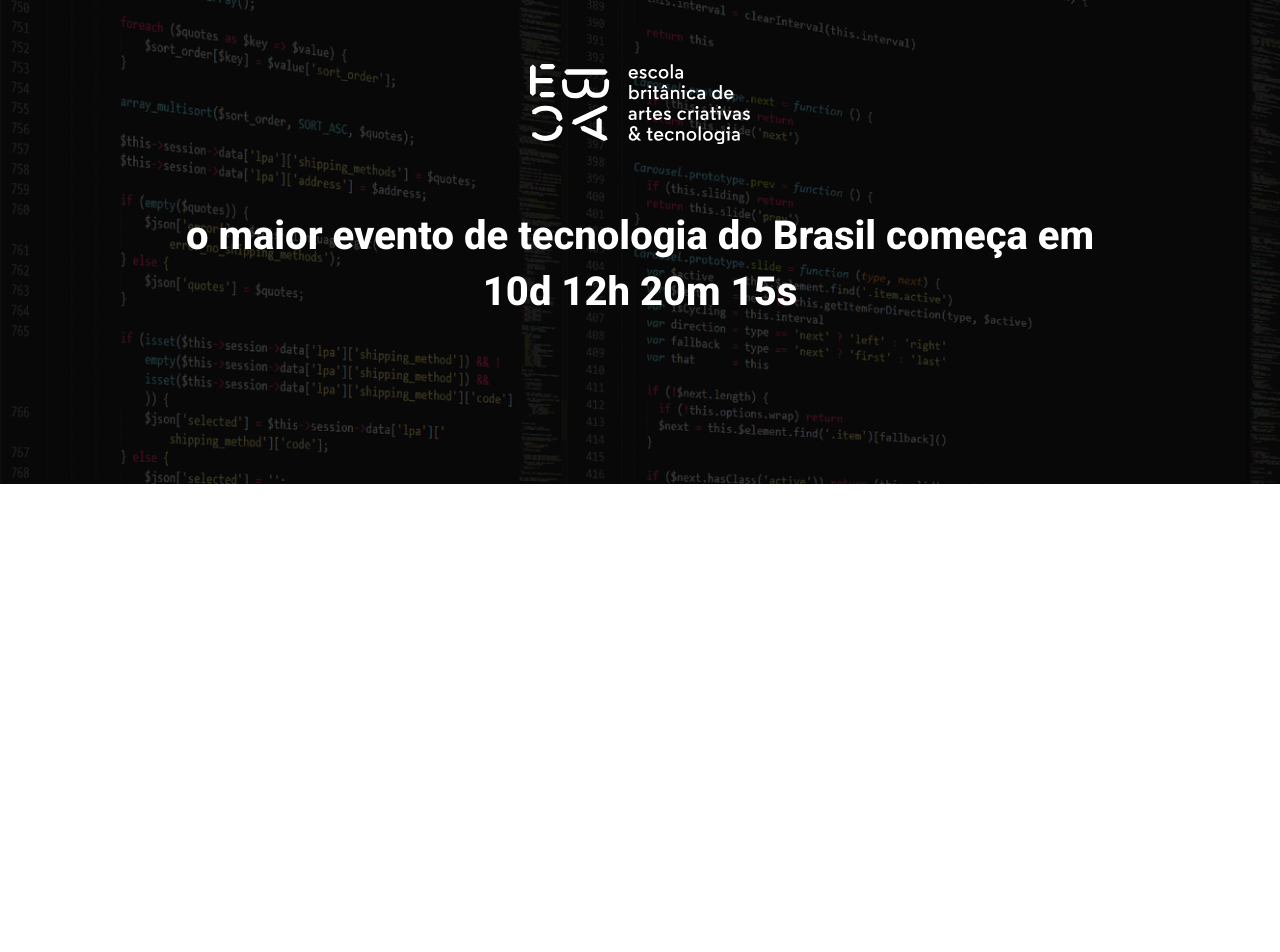
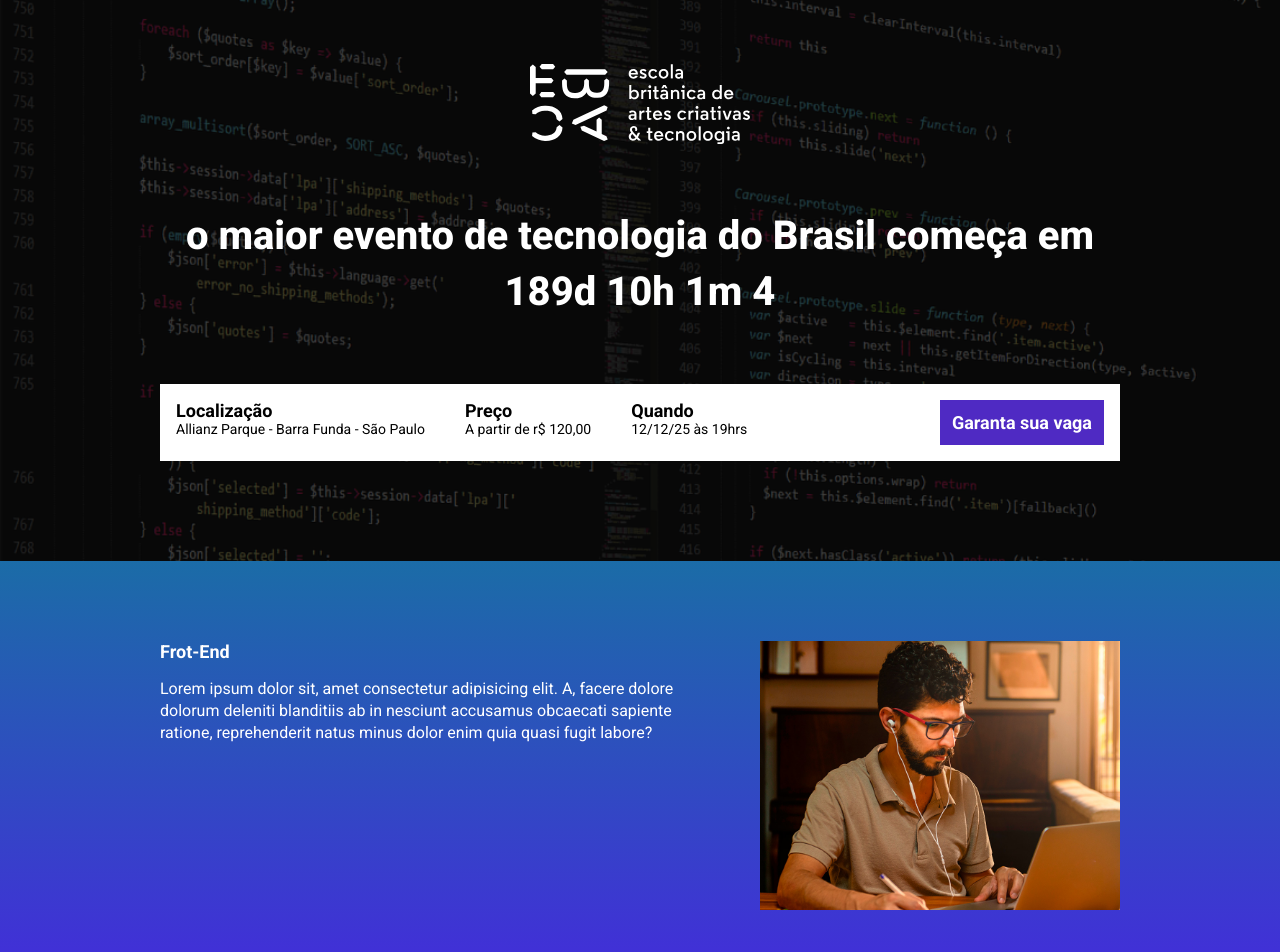
Before and after one commit to siegmayer/ebac_tech_talks, a website built with Parcel: page src/index.html in a window 1280 px wide. Shown: the top 952 px of the page. Before the commit the page ends 800 px from the top, so only its background shows below. Built offline with nearby package versions, Linux system fonts and the light colour scheme.

Commit message:
criando a contagem regressiva

```diff
--- a/package.json
+++ b/package.json
@@ -3,6 +3,7 @@
   "version": "1.0.0",
   "scripts": {
     "dev": "parcel src/index.html src/styles/main.scss src/scripts/main.js",
+    "build": "parcel build src/index.html",
     "test": "echo \"Error: no test specified\" && exit 1"
   },
   "author": "",
--- a/src/index.html
+++ b/src/index.html
@@ -11,19 +11,88 @@
     <link href="https://fonts.googleapis.com/css2?family=Roboto:ital,wght@0,100..900;1,100..900&display=swap" rel="stylesheet">
 
     <link rel="stylesheet" href="./styles/main.scss">
+    <link rel="stylesheet" href="https://unpkg.com/aos@next/dist/aos.css" />
+
 </head>
 <body>
     <header class="hero">
         <div class="container">
             <img class="hero__logo" src="./images/ebac_logo.svg" alt="EBAC">
             <p class="hero__text">
-                o maior evento de tecnologia do Brasil começa em 10d 12h 20m 15s
+                o maior evento de tecnologia do Brasil começa em <span id="contador"></span>
             </p>
+            <div class="infos-bar">
+                <ul class="infos-bar__infos">
+                    <li class="infos-bar__infos__item">
+                        <b>Localização</b>
+                        Allianz Parque - Barra Funda - São Paulo
+                    </li>
+                    <li class="infos-bar__infos__item">
+                        <b>Preço</b>
+                        A partir de r$ 120,00
+                    </li>
+                    <li class="infos-bar__infos__item">
+                        <b>Quando</b>
+                        12/12/25 às 19hrs
+                    </li>
+                </ul>
+                <a href="#" class="button button--primary">
+                    Garanta sua vaga
+                </a>
+            </div>
         </div>
     </header>
 
+    <section class="event event--frontend ">
+        <div class="container" data-aos="fade-right">
+            <div class="event__details">
+                <h2 class="event__details__title">Frot-End</h2>
+                <p class="event__details__description">
+                    Lorem ipsum dolor sit, amet consectetur adipisicing elit. A, facere dolore dolorum deleniti blanditiis ab in nesciunt accusamus obcaecati sapiente ratione, reprehenderit natus minus dolor enim quia quasi fugit labore?
+                </p>
+            </div>
+            <img class="event__image" src="./images/frontend.png" alt="frontend">
+        </div>
+    </section>
+
+    <section class="event event--ux-ui event--image-left" >
+        <div class="container" data-aos="fade-left">
+            <div class="event__details">
+                <h2 class="event__details__title">UI-UX</h2>
+                <p class="event__details__description">
+                    Lorem ipsum dolor sit, amet consectetur adipisicing elit. A, facere dolore dolorum deleniti blanditiis ab in nesciunt accusamus obcaecati sapiente ratione, reprehenderit natus minus dolor enim quia quasi fugit labore?
+                </p>
+            </div>
+            <img class="event__image" src="./images/ui-ux.png" alt="frontend">
+        </div>
+    </section>
+
+        <section class="event event--data-science">
+        <div class="container" data-aos="fade-right">
+            <div class="event__details">
+                <h2 class="event__details__title">Data Science</h2>
+                <p class="event__details__description">
+                    Lorem ipsum dolor sit, amet consectetur adipisicing elit. A, facere dolore dolorum deleniti blanditiis ab in nesciunt accusamus obcaecati sapiente ratione, reprehenderit natus minus dolor enim quia quasi fugit labore?
+                </p>
+            </div>
+            <img class="event__image" src="./images/data.png" alt="frontend">
+        </div>
+    </section>
+
+    <section class="event event--backend event--image-left">
+        <div class="container" data-aos="fade-left">
+            <div class="event__details">
+                <h2 class="event__details__title">Back-End</h2>
+                <p class="event__details__description">
+                    Lorem ipsum dolor sit, amet consectetur adipisicing elit. A, facere dolore dolorum deleniti blanditiis ab in nesciunt accusamus obcaecati sapiente ratione, reprehenderit natus minus dolor enim quia quasi fugit labore?
+                </p>
+            </div>
+            <img class="event__image" src="./images/backend.png" alt="frontend">
+        </div>
+    </section>
 
 
+    <script src="https://unpkg.com/aos@next/dist/aos.js"></script>
     <script src="scripts/main.js"></script>
 </body>
 </html>
--- a/src/scripts/main.js
+++ b/src/scripts/main.js
@@ -1 +1,35 @@
-console.log('olá mundo')
+AOS.init();
+
+const dataDoEvento = new Date("dec 12, 2025 19:00:00");
+const timeStampDoEvento = dataDoEvento.getTime();
+
+
+const contaAsHoras = setInterval(function() {
+    const agora = new Date();
+    const timeStampDoAtual = agora.getTime();
+
+    const distanciaAteOEvento = timeStampDoEvento - timeStampDoAtual;
+
+    const diaEmMs = 1000 * 60 * 60 * 24;
+    const horaEmMs = 1000 * 60 * 60;
+    const minutoEmMs = 1000 * 60;
+
+    const diasAteOEvento = Math.floor(distanciaAteOEvento / diaEmMs);
+    const horasAteOEvento = Math.floor((distanciaAteOEvento % diaEmMs) / horaEmMs);
+    const minutosAteOEvento = Math.floor((distanciaAteOEvento % horaEmMs) / minutoEmMs);
+    const segundosAteOEvento = Math.floor((distanciaAteOEvento % minutoEmMs) / 1000);
+
+
+    console.log(diasAteOEvento);
+    console.log(horasAteOEvento);
+    console.log(minutosAteOEvento);
+    console.log(segundosAteOEvento);
+
+    document.getElementById('contador').innerHTML = `${diasAteOEvento}d ${horasAteOEvento}h ${minutosAteOEvento}m ${segundosAteOEvento} `;
+
+    if (distanciaAteOEvento < 0){
+        clearInterval(contaAsHoras);
+        document.getElementById('contador').innerHTML = 'Evento expirado';
+    }
+
+},1000);
--- /dev/null
+++ b/src/styles/_event.scss
@@ -0,0 +1,69 @@
+@use 'variables';
+
+
+
+.event{
+    padding: 80px;
+
+
+    &--frontend{
+    background-image: linear-gradient(variables.$blue1, variables.$blue2);
+    }
+
+    &--ux-ui{
+    background-image: linear-gradient(variables.$blue2, variables.$pink);
+    }
+
+    &--data-science{
+    background-image: linear-gradient(variables.$pink, variables.$yellow);
+    }
+
+    &--backend{
+    background-image: linear-gradient(variables.$yellow, variables.$pink);
+    }
+
+    &--image-left{
+        .container{
+            flex-direction: row-reverse;
+        }
+    }
+
+    .container{
+        display: flex;
+        gap: 40px;
+    }
+
+
+    &__image{
+        max-width: 360px;
+    }
+
+    &__details{
+
+
+        &__title{
+            font-size: 18px;
+            font-weight: bold;
+            margin-bottom: 16px;
+        }
+
+        &__description{
+            line-height: 22px;
+        }
+    }
+
+    @media(max-width:640px){
+        .container{
+            display: block;
+        }
+
+        &__image{
+            width: 100%;
+        }
+
+        &__details{
+            margin-right: 0;
+            margin-bottom: 16PX;
+        }
+    }
+}
--- a/src/styles/_hero.scss
+++ b/src/styles/_hero.scss
@@ -1,3 +1,6 @@
+@use 'variables';
+
+
 .hero{
     padding-top: 64px;
     padding-bottom: 100px;
@@ -16,7 +19,7 @@
         left: 0;
         width: 100%;
         height: 100%;
-        background-color: #000;
+        background-color: variables.$secudaryTextColor;
         content: '';
         opacity: 0.7;
 
--- /dev/null
+++ b/src/styles/_variables.scss
@@ -0,0 +1,10 @@
+
+$textColor:#fff;
+$secudaryTextColor:#000;
+
+
+$blue1:#1b6ca7;
+$blue2:#442bdb;
+$pink:#89223b;
+$yellow:#9c791d;
+$purple:#4f2ac3;
--- /dev/null
+++ b/src/styles/componentes/_buttons.scss
@@ -0,0 +1,27 @@
+@use '/src/styles/variables';
+
+
+.button{
+    padding: 12px;
+    font-size: 18px;
+    font-weight: bold;
+    text-decoration: none;
+    text-align: center;
+    white-space: nowrap;
+
+    &--primary{
+        color: variables.$textColor;
+        background-color: variables.$purple;
+    }
+
+    @media (max-width: 640px){
+        display: flex;
+        width: 100%;
+        align-items: center;
+    }
+
+    @media (max-width: 1024px){
+        display: flex;
+        align-items: center;
+    }
+}
--- /dev/null
+++ b/src/styles/componentes/_infos_bar.scss
@@ -0,0 +1,40 @@
+@use '/src/styles/variables';
+
+.infos-bar {
+    padding: 16px;
+    background-color: variables.$textColor;
+    display: flex;
+    justify-content: space-between;
+
+    &__infos{
+        display: flex;
+        gap: 40px;
+
+        &__item{
+            font-size:14px;
+            color: variables.$secudaryTextColor;
+
+            b {
+                color: variables.$secudaryTextColor;
+                font-size: 18px;
+                display: block;
+            }
+        }
+    }
+    @media (max-width: 640px){
+        display: block;
+
+        &__infos{
+            display: block;
+
+            &__item{
+                margin-bottom: 24px;
+            }
+        }
+    }
+    @media (max-width: 1024px){
+        &__infos{
+            gap: 16px;
+        }
+    }
+}
--- a/src/styles/main.scss
+++ b/src/styles/main.scss
@@ -1,11 +1,16 @@
 @use 'hero';
+@use 'componentes/infos_bar';
+@use 'componentes/buttons';
+@use 'event';
+@use 'variables';
 
 *{
     margin: 0;
     padding: 0;
     box-sizing: border-box;
     font-family: Roboto, sans-serif;
-    color: #fff;
+    color: variables.$textColor;
+    list-style: none;
 
 }
 
```
